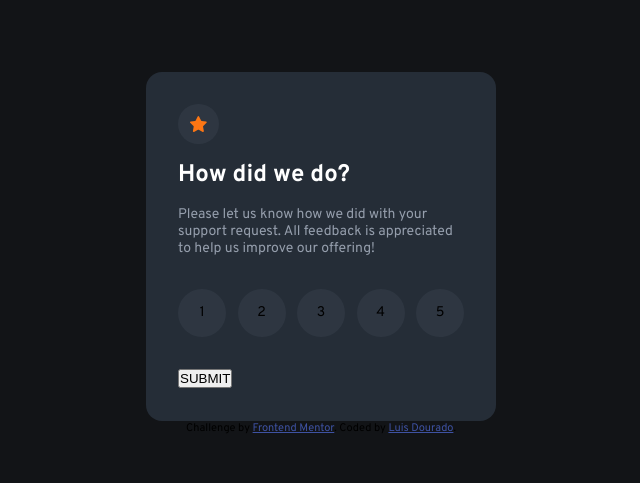
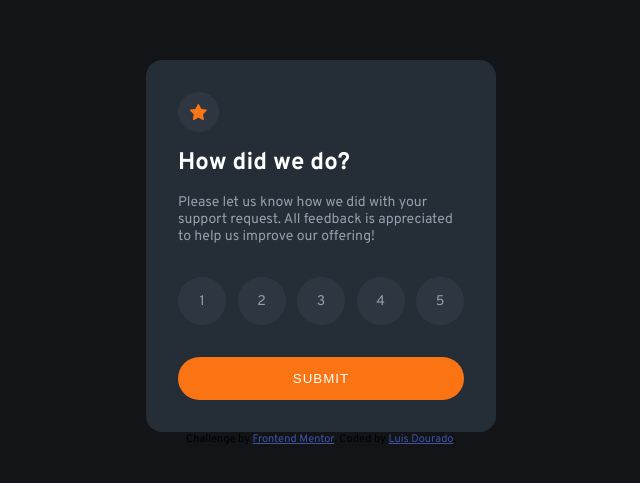
Before and after one commit to L3fd/interactive-rating-component-main, a website: page index.html in a window 1280 px wide. Shown: the part 147-630 px from the top of the page, without its empty margins (319-959 px from the left). Drawn offline with Linux system fonts and the light colour scheme.

Commit message:
feat: finish ratings section

```diff
--- a/style.css
+++ b/style.css
@@ -67,12 +67,32 @@ body {
 	width: 3rem;
 	height: 3rem;
 	background-color: var(--gray-500);
+	color: var(--gray-300);
 	border-radius: 50%;
 	display: flex;
 	align-items: center;
 	justify-content: center;
 	margin-bottom: 1rem;
 	cursor: pointer;
+}
+.ratings-section span:hover {
+	background-color: var(--accent-500);
+	color: var(--white);
+}
+
+.submit-btn {
+	width: 100%;
+	border: none;
+	border-radius: 2rem;
+	background-color: var(--accent-500);
+	color: var(--white);
+	padding: 0.875rem;
+	letter-spacing: 1px;
+	cursor: pointer;
+}
+.submit-btn:hover {
+	background-color: var(--white);
+	color: var(--accent-500);
 }
 
 /* Utils */
```
